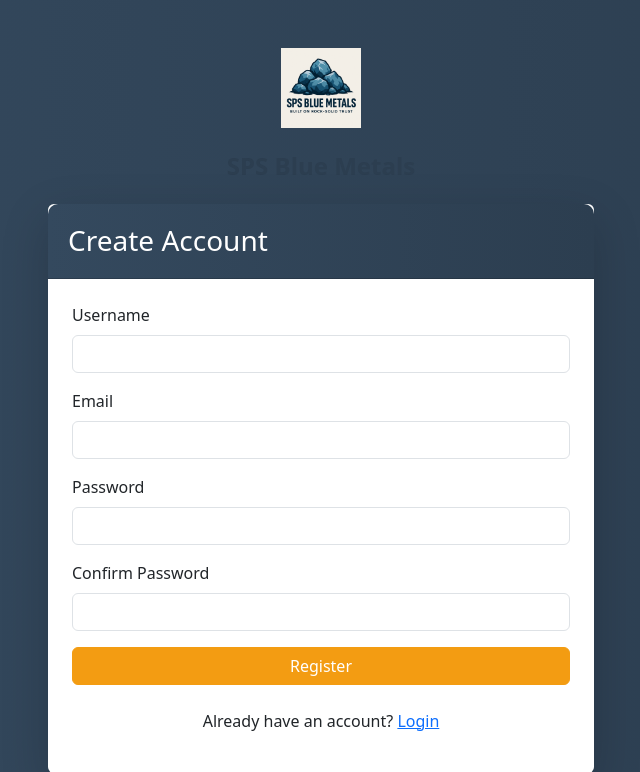
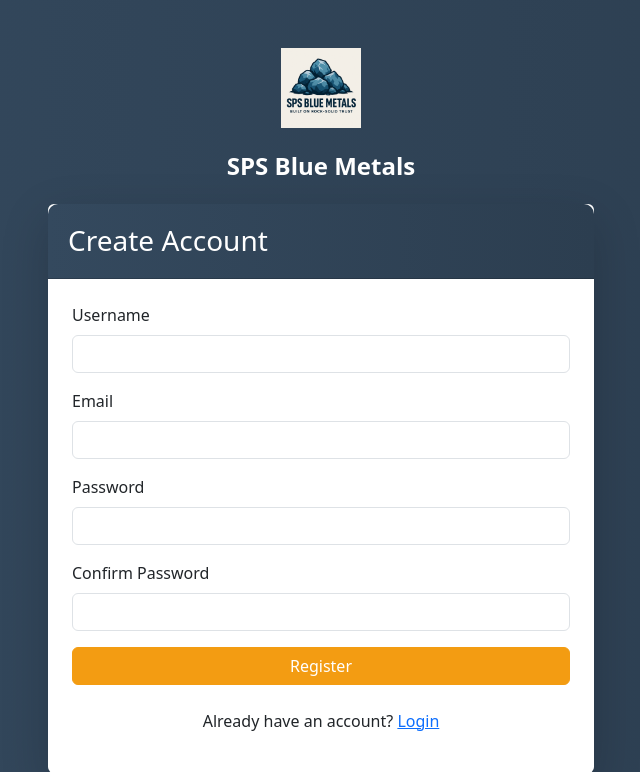
Before and after one commit to thanigaivelan2004/sps-blue-metals, a Flask app: page /register in a window 1280 px wide. Shown: the top 772 px of the page, without its empty margins (319-959 px from the left). Run offline with Flask 3, Linux system fonts and the light colour scheme.

Commit message:
updated ui

```diff
--- a/templates/login.html
+++ b/templates/login.html
@@ -42,7 +42,7 @@
 
         .company-name {
             text-align: center;
-            color: #2c3e50;
+            color:white;
             font-size: 24px;
             font-weight: bold;
             margin-bottom: 20px;
@@ -67,7 +67,7 @@
                 <div class="logo-container">
                     <img src="{{ url_for('static', filename='images/logo.png') }}" alt="SPS Blue Metals Logo">
                 </div>
-                <div class="company-name">SPS Blue Metals</div>
+                <div class="company-name ">SPS Blue Metals</div>
 
                 <div class="card shadow-lg" data-aos="fade-up">
                     <div class="card-header">
--- a/templates/register.html
+++ b/templates/register.html
@@ -42,7 +42,7 @@
 
         .company-name {
             text-align: center;
-            color: #2c3e50;
+            color: white;
             font-size: 24px;
             font-weight: bold;
             margin-bottom: 20px;
```
